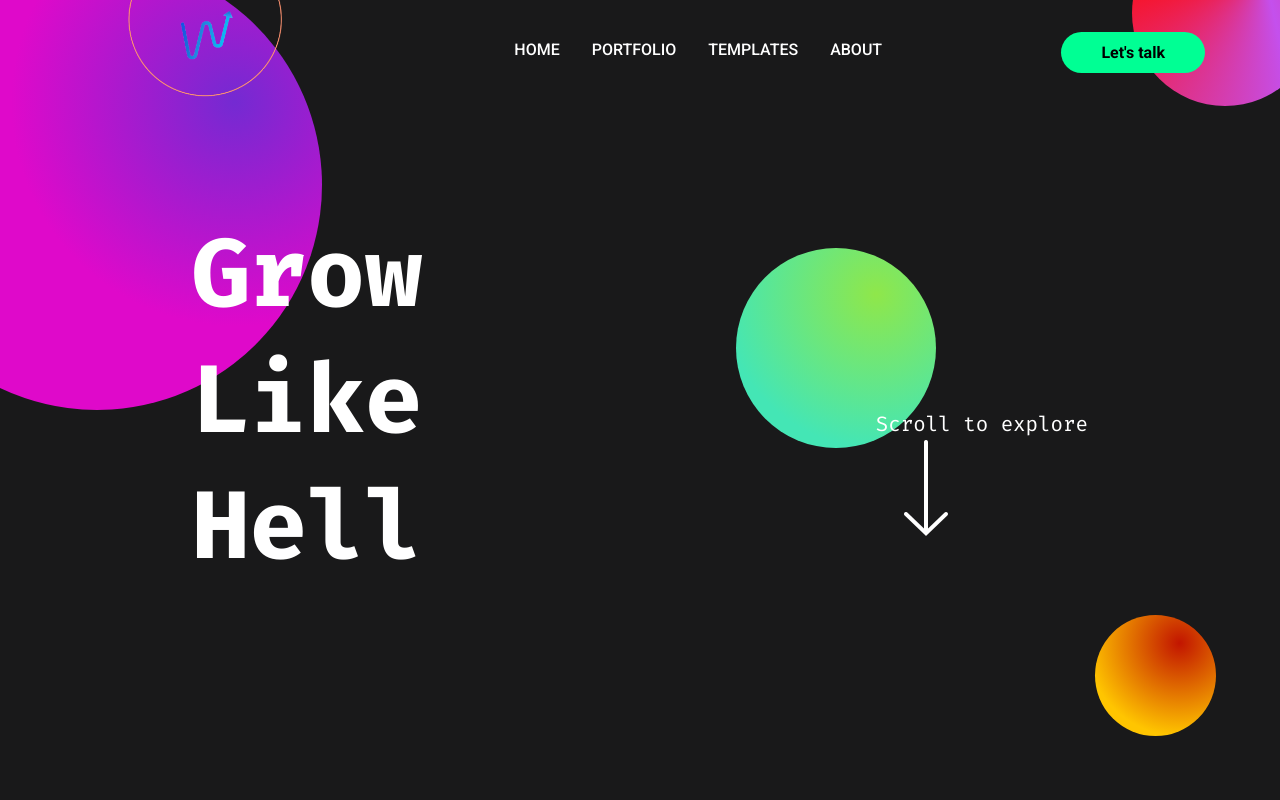
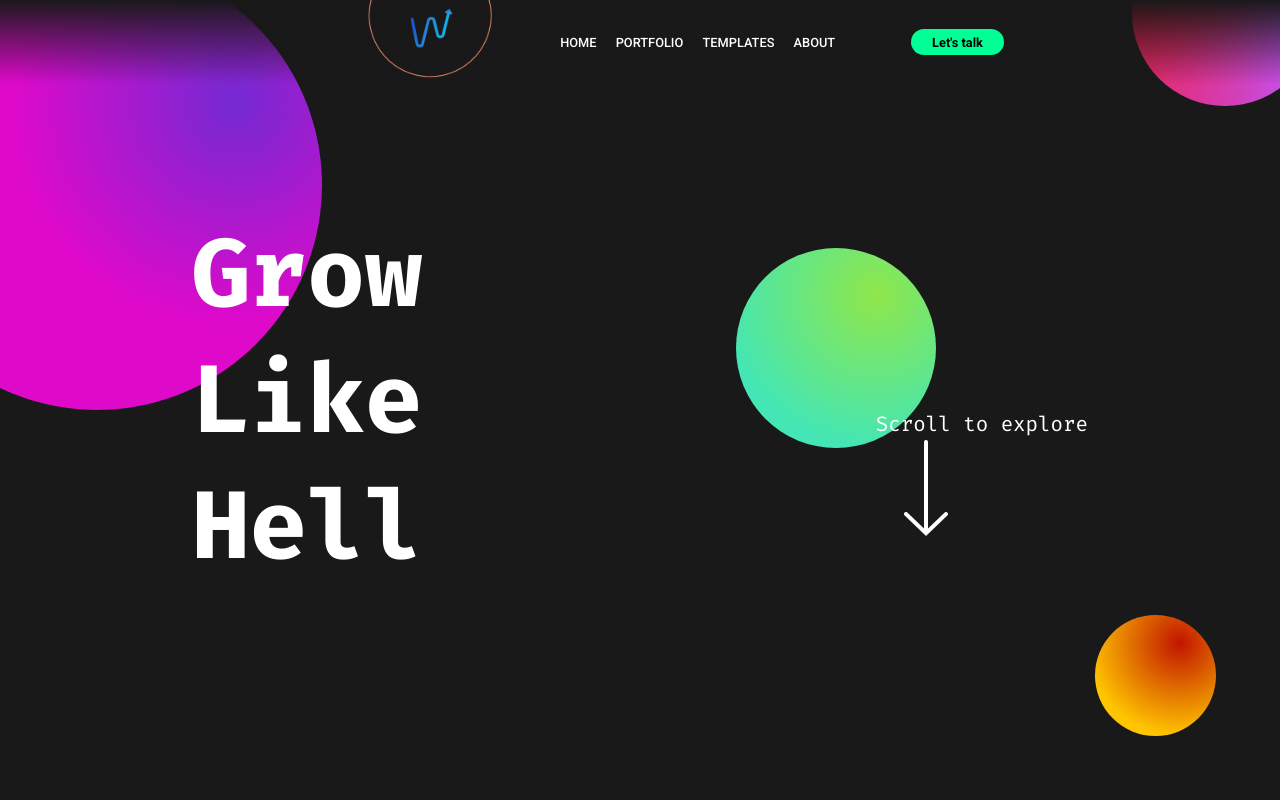
Before and after one commit to WebDilemma/Portfolio-React, a React (Create React App) app: page / in a window 1280 px wide. Shown: the top 800 px of the page. Built offline with nearby package versions, Linux system fonts and the light colour scheme.

Commit message:
style: fix in navbar

```diff
--- a/src/Components/Home/Home.styles.css
+++ b/src/Components/Home/Home.styles.css
@@ -10,6 +10,7 @@
 }
 
 .home__headline {
+  z-index: 0;
   position: absolute;
   top: 50%;
   transform: translateY(-50%);
--- a/src/Components/Navbar/Navbar.jsx
+++ b/src/Components/Navbar/Navbar.jsx
@@ -4,20 +4,24 @@ import Logo from '../../Assets/wd_logo_nav.png';
 import { Link } from 'react-router-dom';
 
 const Navbar = () => {
-  const imgRef = useRef();
+  const navRef = useRef();
   const [showNav, setShowNav] = useState(false);
-  // useEffect(() => {
-  //   window.addEventListener('scroll', function () {
-  //     const navbarLogo = imgRef;
-  //     let value = window.scrollY;
-  //     navbarLogo.current.style.right = `${value * 0.06}px`;
-  //   });
-  // });
+  const navScroll = () => {
+    const navbar = navRef;
+    let value = window.scrollY;
+    if (window.innerWidth < 960) return;
+    navbar.current.style.transform = `translateX(${value * -0.01}px)`;
+  };
+
+  useEffect(() => {
+    window.addEventListener('scroll', navScroll);
+    return () => window.removeEventListener('scroll', navScroll);
+  });
 
   return (
-    <nav className="navbar">
+    <nav ref={navRef} className="navbar">
       <div className="navbar__logoContainer">
-        <img ref={imgRef} id="logoImg" className="navbar__logoImg" src={Logo} alt="logo" />
+        <img id="logoImg" className="navbar__logoImg" src={Logo} alt="logo" />
       </div>
       <div className="navbar__burgerBtn" onClick={() => setShowNav(!showNav)}>
         <i className={showNav ? 'fas fa-times' : 'fas fa-bars'}></i>
--- a/src/Components/Navbar/Navbar.styles.css
+++ b/src/Components/Navbar/Navbar.styles.css
@@ -1,15 +1,19 @@
 .navbar {
   position: fixed;
   top: 0;
-  left: 0;
   z-index: 100;
   display: flex;
   width: 100%;
-  justify-content: space-around;
+  transition: all ease;
+  justify-content: center;
+  /* transform: translateX(5%); */
+  /* background: #19191a; */
+  z-index: 1;
+  background-image: linear-gradient(#19191a, transparent);
 }
 
 .navbar__logoContainer {
-  position: relative;
+  transform: translateX(50px);
   transform: all 0.3s ease;
   z-index: 2;
 }
@@ -22,22 +26,26 @@
 .navbar__nav {
   display: flex;
   flex: 0 0 33.33%;
-  /* flex: 1; */
   list-style: none;
   justify-content: center;
+  align-items: center;
 }
 
 .navbar__nav li {
   font-size: 1rem;
   font-weight: 500;
   font-family: 'Roboto';
-  padding: 2.5rem 1rem;
+  padding: 0 1rem;
+  /* text-align: center; */
   text-transform: uppercase;
 }
 
+.navbar__contactBtb {
+  display: flex;
+  align-items: center;
+}
+
 .navbar__contactBtb > div {
-  /* margin: 2rem 16rem 0 4rem; */
-  margin-top: 2rem;
   cursor: pointer;
   font-family: Roboto;
   font-weight: 700;
@@ -58,33 +66,51 @@
   z-index: 2;
 }
 
+@media (max-width: 1280px) {
+  .navbar__logoImg {
+    height: 80px;
+  }
+  .navbar__nav li {
+    padding: 1.6rem 0.6rem;
+    font-size: 0.8rem;
+  }
+  .navbar__contactBtb > div {
+    width: 93px;
+    height: 26px;
+    font-size: 0.8rem;
+  }
+}
+
 @media (max-width: 960px) {
   .navbar {
     display: flex;
     justify-content: flex-end;
     margin-right: 5rem;
     position: relative;
+    left: -50px;
   }
   .navbar__logoContainer {
-    position: absolute;
-    left: -70px;
+    position: fixed;
+    left: -120px;
     top: 0;
   }
 
   .navbar__nav {
     display: flex;
     flex-direction: column;
-    width: 100%;
+    width: 100vw;
     height: 500px;
     position: absolute;
     transition: all 0.3s ease;
     top: -500px;
+    /* right: 0; */
     z-index: -1;
     text-align: center;
   }
 
   .navbar__nav li {
     padding: 2rem 1rem;
+    width: 100%;
   }
 
   .navbar__nav.active li:hover {
@@ -93,6 +119,7 @@
   }
 
   .navbar__nav.active {
+    left: 50px;
     background: linear-gradient(152.97deg, rgba(255, 255, 255, 0.2) 0%, rgba(21, 21, 21, 0) 100%);
     backdrop-filter: blur(42px);
     top: 0;
@@ -101,12 +128,28 @@
 
   .navbar__burgerBtn {
     display: block;
-    position: absolute;
+    position: fixed;
+    transition: all 0.3s ease;
     top: 0;
     right: 0;
-    transform: translate(-100%, 60%);
+    margin: 30px;
+    /* transform: translate(0, 60%); */
     font-size: 1.8rem;
     cursor: pointer;
+  }
+
+  .navbar__burgerBtn .fa {
+    animation: shrink 1s linear;
+  }
+
+  @keyframes shrink {
+    0%,
+    100% {
+      width: 100%;
+    }
+    50% {
+      width: 0;
+    }
   }
 
   .navbar__contactBtb {
--- a/src/Components/Planets/Planets.styles.css
+++ b/src/Components/Planets/Planets.styles.css
@@ -14,6 +14,7 @@
   border-radius: 50%;
   background: radial-gradient(81.25% 81.25% at 67.32% 18.75%, #742ad2 0%, #df09ca 61.22%);
   transform: rotate(30deg);
+  z-index: 0;
 }
 
 #circle__gold {
```
